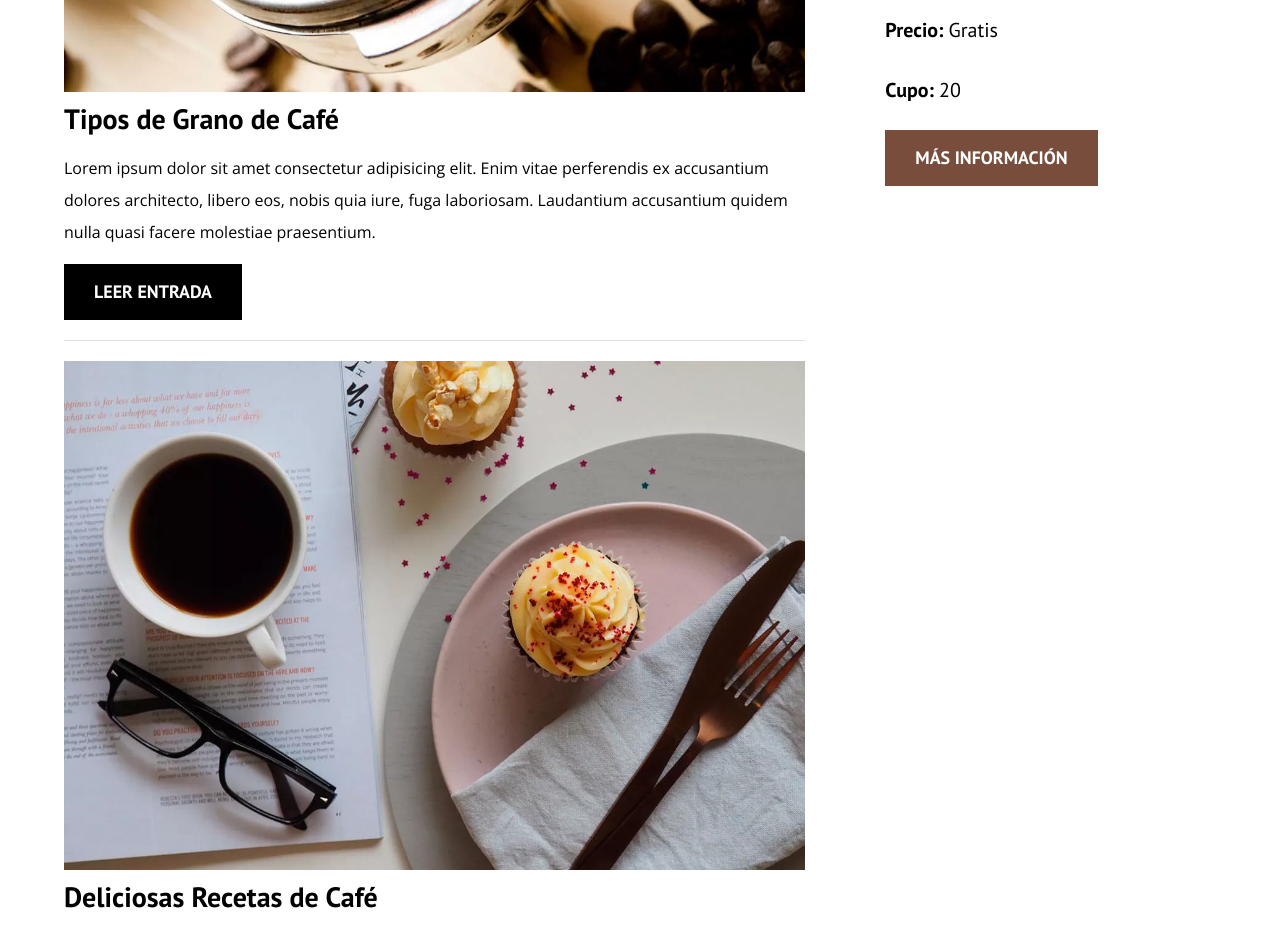
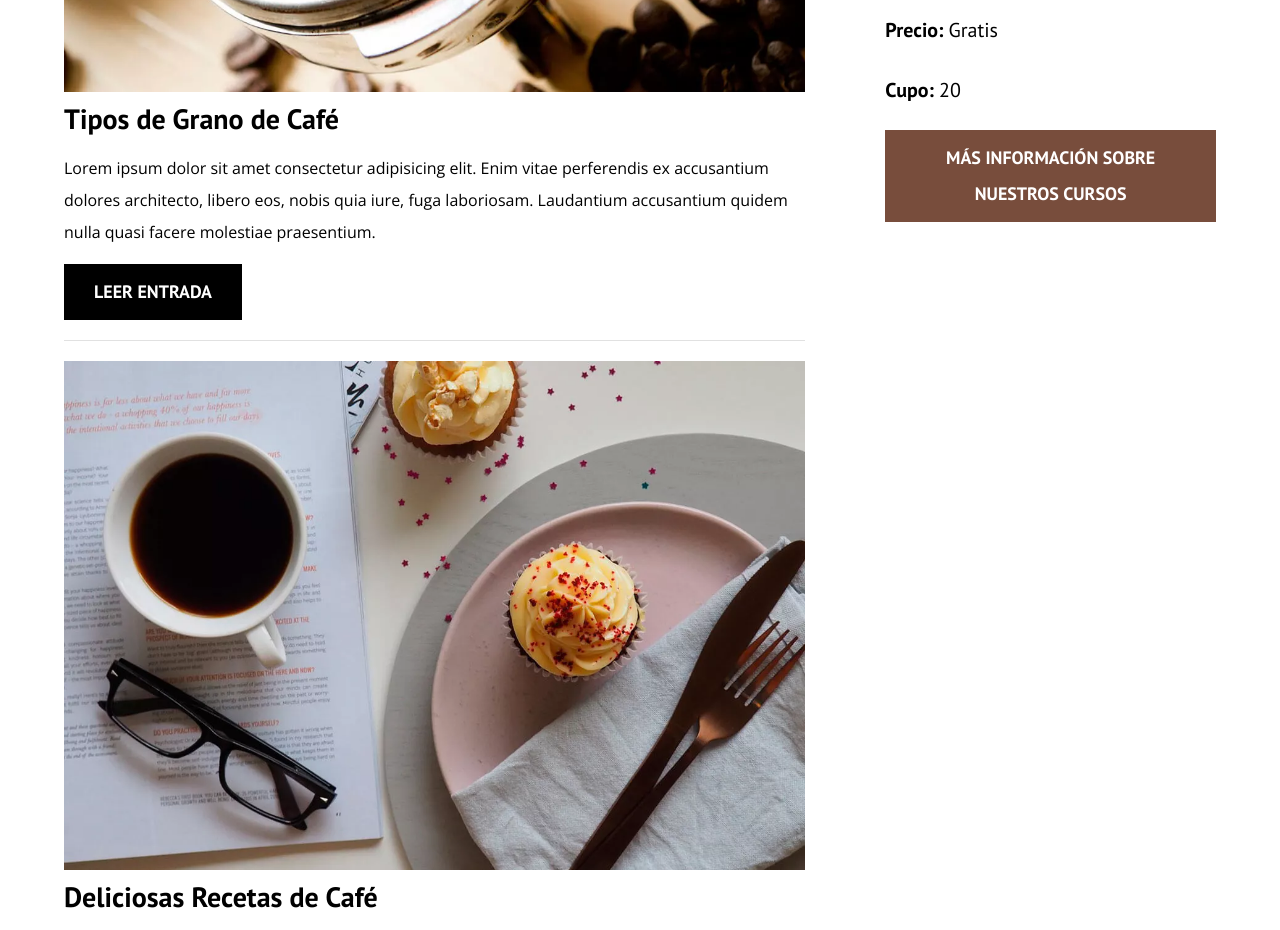
Before and after one commit to Gonzalawer/HelloWorld-03, a plain HTML site: page index.html in a window 1280 px wide. Shown: the part 1120-2050 px from the top of the page. Drawn offline with nearby package versions, Linux system fonts and the light colour scheme.

Commit message:
Add files via upload

```diff
--- a/index.html
+++ b/index.html
@@ -9,6 +9,7 @@
     <link rel="preload" href="css/normalize.css" as="style"> <!-- precarga normalize -->
     <link rel="stylesheet" href="css/normalize.css"> <!-- carga normalize -->
     <!-- Aqui la fuente(s) a utilizar en el proyecto -->
+    <link rel="preload" href="https://fonts.googleapis.com/css2?family=Open+Sans&display=swap" as="font">
     <link rel="preconnect" href="https://fonts.gstatic.com">
     <link href="https://fonts.googleapis.com/css2?family=Open+Sans&display=swap" rel="stylesheet">
     <link rel="preconnect" href="https://fonts.gstatic.com">
@@ -176,7 +177,7 @@
                         <span class="widget-cursos__info">Gratis</span></p>
                     <p class="widget-cursos__label">Cupo:
                         <span class="widget-cursos__info">20</span></p>
-                    <a href="entrada.html" class="boton boton--secundario">Más Información</a>
+                    <a href="entrada.html" class="boton boton--secundario">Más Información Sobre Nuestros Cursos</a>
                 </li>
 
             </ul>
```
